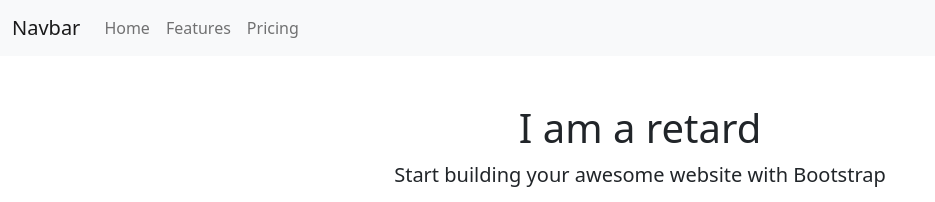
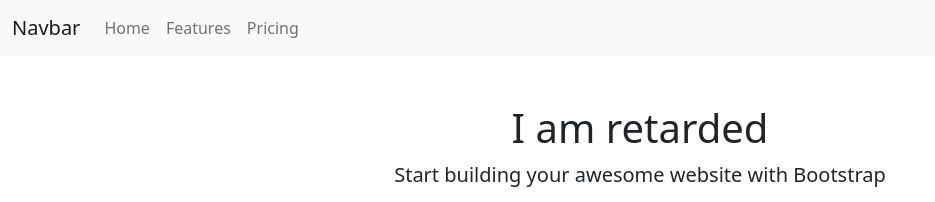
Before and after one commit to frau-jo/portfolio, a plain HTML site: page index.html in a window 1280 px wide. Shown: the top 202 px of the page, without its empty margins (0-935 px from the left). Drawn offline with nearby package versions, Linux system fonts and the light colour scheme.

Commit message:
retarded

```diff
--- a/index.html
+++ b/index.html
@@ -43,7 +43,7 @@
   <div class="container mt-5">
     <div class="row">
       <div class="col text-center">
-        <h1>I am a retard</h1>
+        <h1>I am retarded</h1>
         <p class="lead">Start building your awesome website with Bootstrap</p>
         <a href="#" class="btn btn-primary">Get Started</a>
       </div>
```
